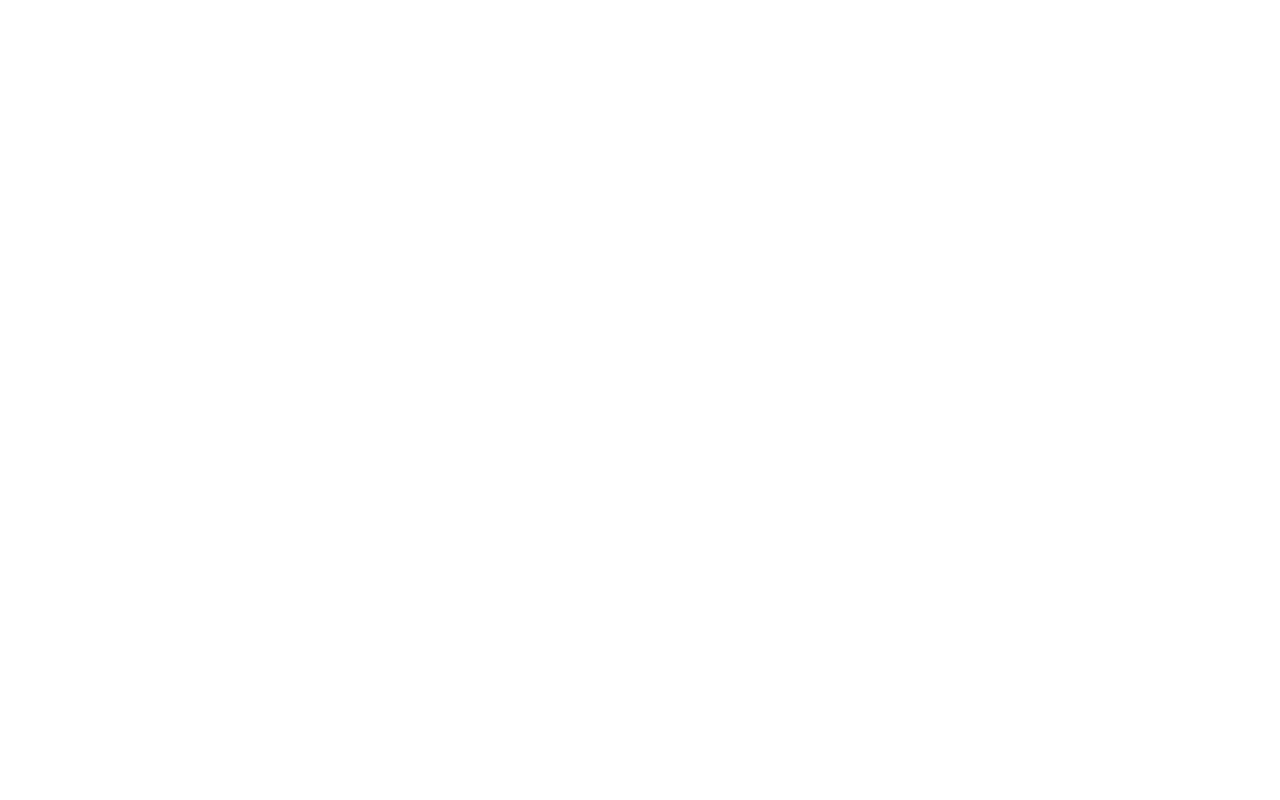
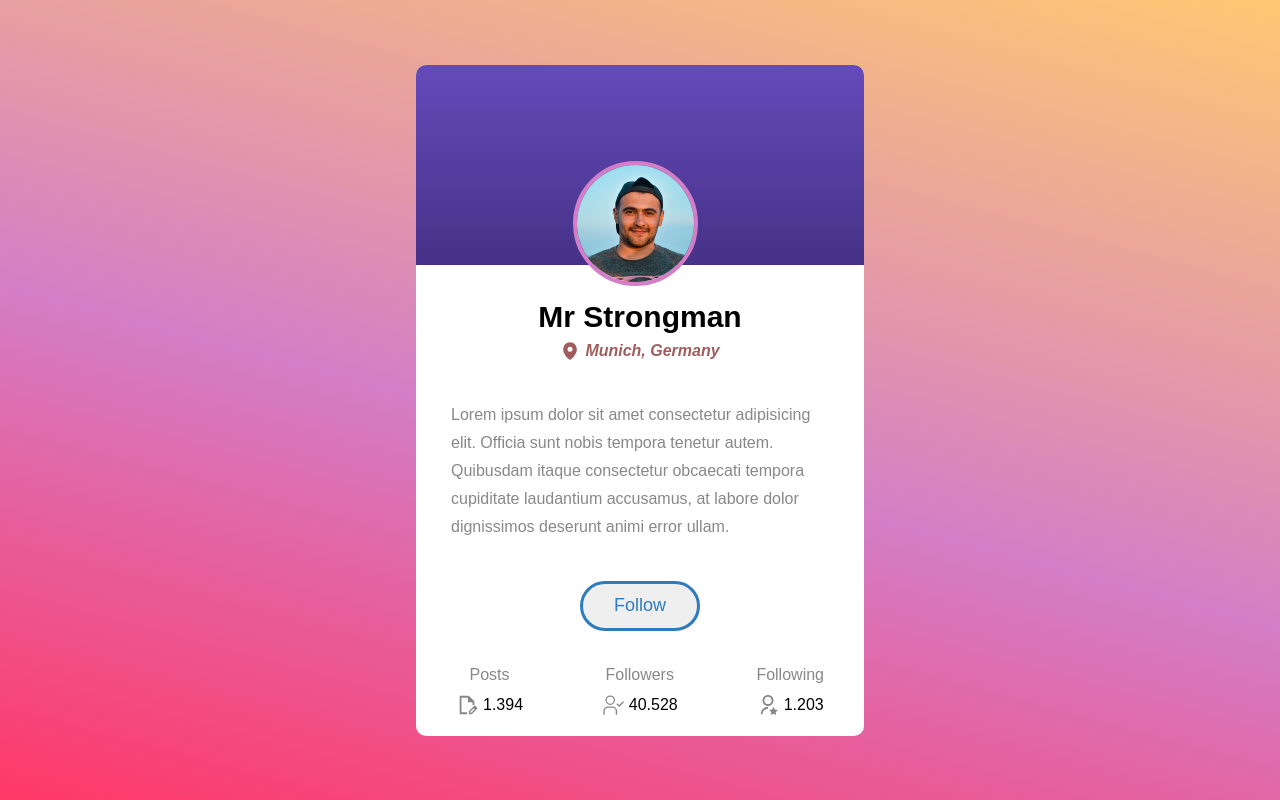
Before and after one commit to fabrinucci/retos-manz, a website built with Vite: page src/index.html in a window 1280 px wide. Built offline with nearby package versions, Linux system fonts and the light colour scheme; files whose address does not match are found by name.

Commit message:
Reto basic-card completado

```diff
--- a/src/index.css
+++ b/src/index.css
@@ -0,0 +1,241 @@
+@font-face {
+  font-family: "Rubik";
+  src: url("fonts/rubik-wght.woff") format("woff"),
+    url("fonts/rubik-wght.ttf") format("ttf");
+  font-display: swap;
+}
+
+* {
+  box-sizing: border-box;
+  margin: 0;
+  padding: 0;
+}
+
+:root {
+  --bg-primary: #ff3867;
+  --bg-secondary: #ffc873;
+  --bg: #d37ec6;
+  --other-color: #a05d5d;
+  --extra-color: #2d7cbf;
+  --grey: #888888;
+}
+
+body {
+  background-color: var(--bg-primary);
+  background-image: linear-gradient(
+    15deg,
+    var(--bg-primary) 0%,
+    var(--bg) 45%,
+    var(--bg-secondary) 100%
+  );
+  font-family: "Rubik", sans-serif;
+  height: 100%;
+}
+
+.card-container {
+  display: flex;
+  align-items: center;
+  height: 100vh;
+}
+
+.card {
+  display: flex;
+  flex-direction: column;
+  align-items: center;
+  justify-content: center;
+  background-color: white;
+  width: 90%;
+  margin: 0 auto;
+  border-radius: 10px;
+}
+
+.card-head {
+  background-image: linear-gradient(
+      to bottom,
+      rgba(69, 38, 172, 0.833),
+      rgba(32, 8, 111, 0.833)
+    ),
+    url("img/keyboard.jpg");
+  background-position: center;
+  background-size: cover;
+  height: 150px;
+  width: 100%;
+  border-radius: 10px 10px 0 0;
+  position: relative;
+  object-fit: cover;
+}
+
+.card-head figure {
+  position: absolute;
+  bottom: -25px;
+  left: 185px;
+  left: calc(50% - 67px);
+}
+
+.card-head figure img {
+  height: 125px;
+  width: 125px;
+  object-fit: cover;
+  border-radius: 50%;
+  border: 4px solid var(--bg);
+}
+
+.card-body {
+  margin: 30px;
+  text-align: center;
+}
+
+.card-body h1 {
+  font-size: 20px;
+  margin-bottom: 7px;
+}
+
+.card-map {
+  display: flex;
+  justify-content: center;
+  align-items: center;
+  gap: 5px;
+}
+
+.card-map img {
+  height: 20px;
+  width: 20px;
+}
+
+.card-body h4 {
+  font-size: 12px;
+  font-style: italic;
+  color: var(--other-color);
+  font-weight: 800;
+}
+
+.card-body p {
+  margin: 15px 0;
+  text-align: left;
+  font-size: 14px;
+  color: var(--grey);
+  font-weight: 500;
+  line-height: 28px;
+}
+
+.card-body button {
+  cursor: pointer;
+  height: 35px;
+  width: 90px;
+  border: 3px solid var(--extra-color);
+  border-radius: 50px;
+  color: var(--extra-color);
+  font-size: 14px;
+  transition: all 0.3s ease-in;
+}
+
+.card-body button:hover {
+  background-color: var(--bg-primary);
+  color: white;
+  border-color: var(--bg-primary);
+}
+
+.card-footer {
+  display: flex;
+  justify-content: space-between;
+  padding: 0 40px 20px 40px;
+  width: 100%;
+}
+
+.social-title {
+  margin-bottom: 10px;
+  color: var(--grey);
+  text-align: center;
+  font-size: 13px;
+}
+
+.social-counter {
+  display: flex;
+  justify-content: center;
+  align-items: center;
+  gap: 5px;
+}
+
+.social-counter img {
+  height: 22px;
+  width: 22px;
+}
+
+.social-counter p {
+  font-size: 13px;
+}
+
+@media screen and (min-width: 480px) {
+  .card {
+    width: 70%;
+  }
+}
+
+@media screen and (min-width: 768px) {
+  .card-head {
+    height: 200px;
+  }
+  .card {
+    width: 45%;
+  }
+
+  .card-body {
+    margin: 35px;
+  }
+
+  .card-body h1 {
+    font-size: 25px;
+  }
+
+  .card-body h4 {
+    font-size: 14px;
+  }
+
+  .card-body p {
+    margin: 30px 0;
+    font-size: 14px;
+  }
+
+  .card-body button {
+    height: 40px;
+    width: 120px;
+    font-size: 16px;
+  }
+}
+
+@media screen and (min-width: 1280px) {
+  .card {
+    width: 35%;
+  }
+
+  .card-body {
+    margin: 35px;
+  }
+
+  .card-body h1 {
+    font-size: 30px;
+  }
+
+  .card-body h4 {
+    font-size: 16px;
+  }
+
+  .card-body p {
+    margin: 40px 0;
+    font-size: 16px;
+  }
+
+  .card-body button {
+    height: 50px;
+    width: 120px;
+    font-size: 18px;
+  }
+
+  .social-title {
+    font-size: 16px;
+  }
+
+  .social-counter p {
+    font-size: 16px;
+  }
+}
--- a/src/index.html
+++ b/src/index.html
@@ -1,14 +1,59 @@
 <!DOCTYPE html>
 <html lang="es">
   <head>
-  <meta charset="UTF-8">
-  <meta http-equiv="X-UA-Compatible" content="IE=edge">
-  <meta name="viewport" content="width=device-width, initial-scale=1.0">
+    <meta charset="UTF-8" />
+    <meta http-equiv="X-UA-Compatible" content="IE=edge" />
+    <meta name="viewport" content="width=device-width, initial-scale=1.0" />
     <title>Document</title>
-  <link rel="stylesheet" href="./index.css">
+    <link rel="stylesheet" href="./index.css" />
     <script type="module" src="./index.js"></script>
   </head>
   <body>
-
+    <section class="card-container">
+      <div class="card">
+        <div class="card-head">
+          <figure>
+            <img src="img/profile.jpg" alt="Avatar" />
+          </figure>
+        </div>
+        <div class="card-body">
+          <h1>Mr Strongman</h1>
+          <div class="card-map">
+            <img src="icons/map.svg" alt="" />
+            <h4>Munich, Germany</h4>
+          </div>
+          <p>
+            Lorem ipsum dolor sit amet consectetur adipisicing elit. Officia
+            sunt nobis tempora tenetur autem. Quibusdam itaque consectetur
+            obcaecati tempora cupiditate laudantium accusamus, at labore dolor
+            dignissimos deserunt animi error ullam.
+          </p>
+          <button>Follow</button>
+        </div>
+        <div class="card-footer">
+          <div class="card-social">
+            <p class="social-title">Posts</p>
+            <div class="social-counter">
+              <img src="icons/user-posts.svg" alt="" />
+              <p>1.394</p>
+            </div>
+          </div>
+          <div class="card-social">
+            <p class="social-title">Followers</p>
+            <div class="social-counter">
+              <img src="icons/user-followers.svg" alt="" />
+              <p>40.528</p>
+            </div>
+          </div>
+          <div class="card-social">
+            <p class="social-title">Following</p>
+            <div class="social-counter">
+              <img src="icons/user-following.svg" alt="" />
+              <p>1.203</p>
+            </div>
+          </div>
+        </div>
+      </div>
+    </section>
   </body>
 </html>
```
Also changed, not shown: .eslintrc.js, public/fonts/rubik-wght.ttf (added), public/fonts/rubik-wght.woff (added), public/icons/map.svg (added), public/icons/user-followers.svg (added), public/icons/user-following.svg (added), public/icons/user-posts.svg (added), public/img/keyboard.jpg (added), public/img/profile.jpg (added), 1 other file. Lines whose indentation alone changed are shown as unchanged.
